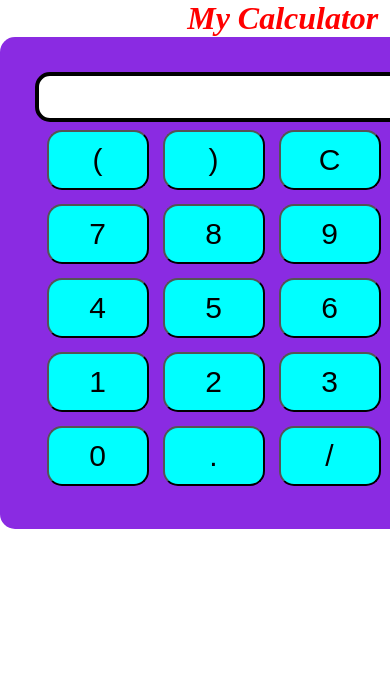
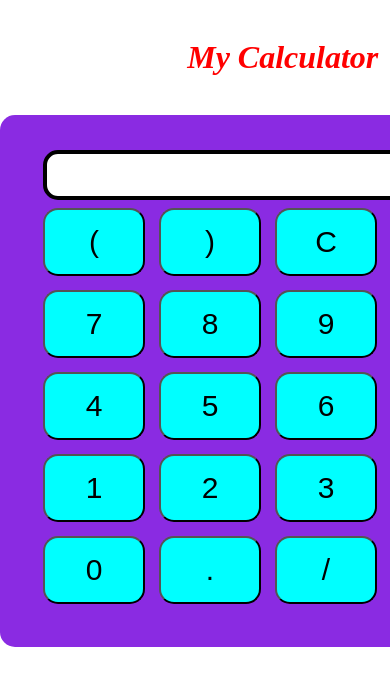
Before and after one commit to sujeetsuvaidyam/calculator, a plain HTML site: page index.html in a window 390 px wide. Shown: the top 686 px of the page. Drawn offline with Linux system fonts and the light colour scheme.

Commit message:
modified css

```diff
--- a/css/style.css
+++ b/css/style.css
@@ -10,13 +10,14 @@ table{
     margin: auto;
 }
 input{
+    width: 451px;
     border: 4px solid;
     border-radius: 15px;
     font-size: 36px;
 }
 button{
     width: 102px;
-    height: 60px;
+    height: 68px;
     background-color: aqua;
     font-size: 30px;
     border-radius: 15px;
@@ -32,5 +33,9 @@ button{
 @media (max-width:568px) {
     .center{
         margin-left: 45%;
+        margin-top: 10%;
+    }
+    .calculator{
+        margin-top: 10%;
     }
 }
```
